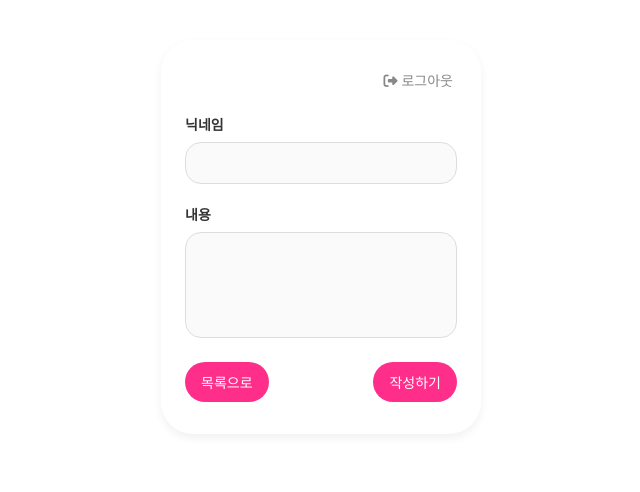
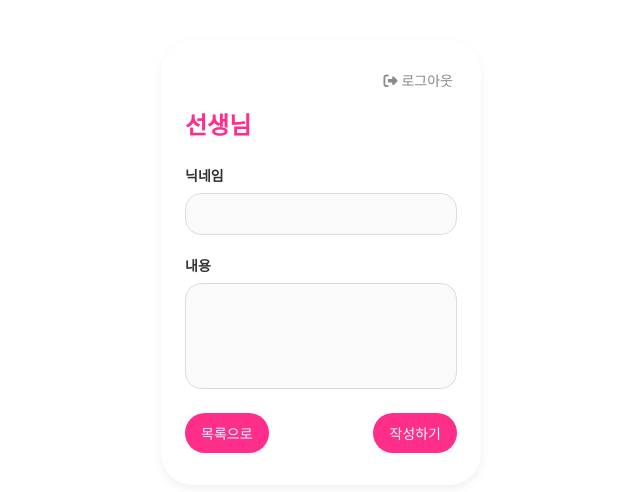
Before and after one commit to sebizt/ohsung_carnation, a Flask app: page /write/1 in a window 1280 px wide. Shown: the top 492 px of the page, without its empty margins (319-959 px from the left). Run offline with Flask 3, Linux system fonts and the light colour scheme; the visitor is signed in with stand-in values (Sample User, id 1); data that the repository does not hold is empty; some libraries are stand-ins or nearby versions; some web fonts are replaced.

Commit message:
Update write.html

```diff
--- a/templates/write.html
+++ b/templates/write.html
@@ -18,8 +18,7 @@
         </div>
       </div>
 
-
-    <h1 id="teacher-name"></h1>
+    <h1 class="title"><span class="highlight" id="teacher-name"></span> 선생님</h1>
     <p id="teacher-bio" class="teacher-bio"></p>
 
     <form id="write-form">
```
